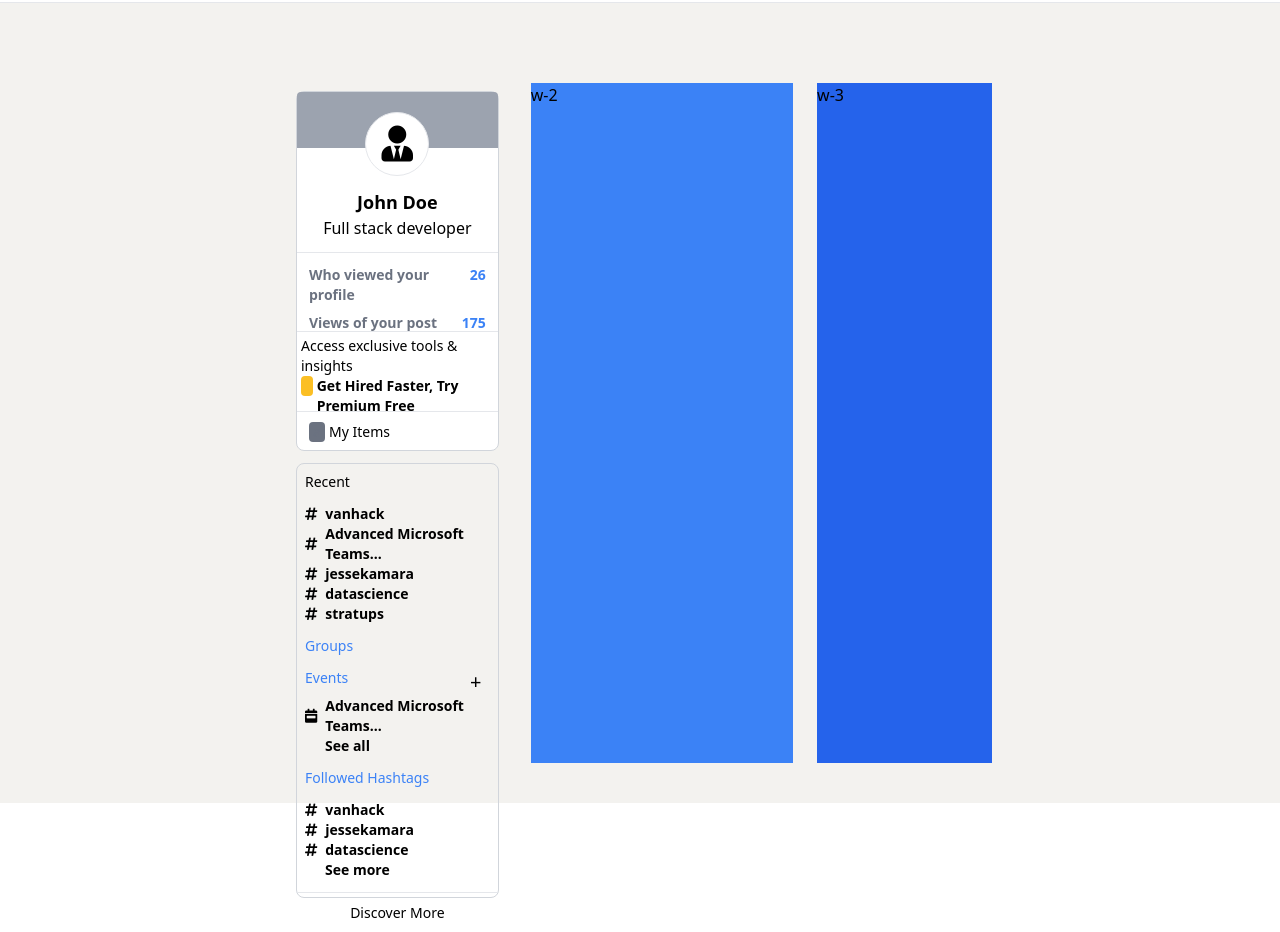
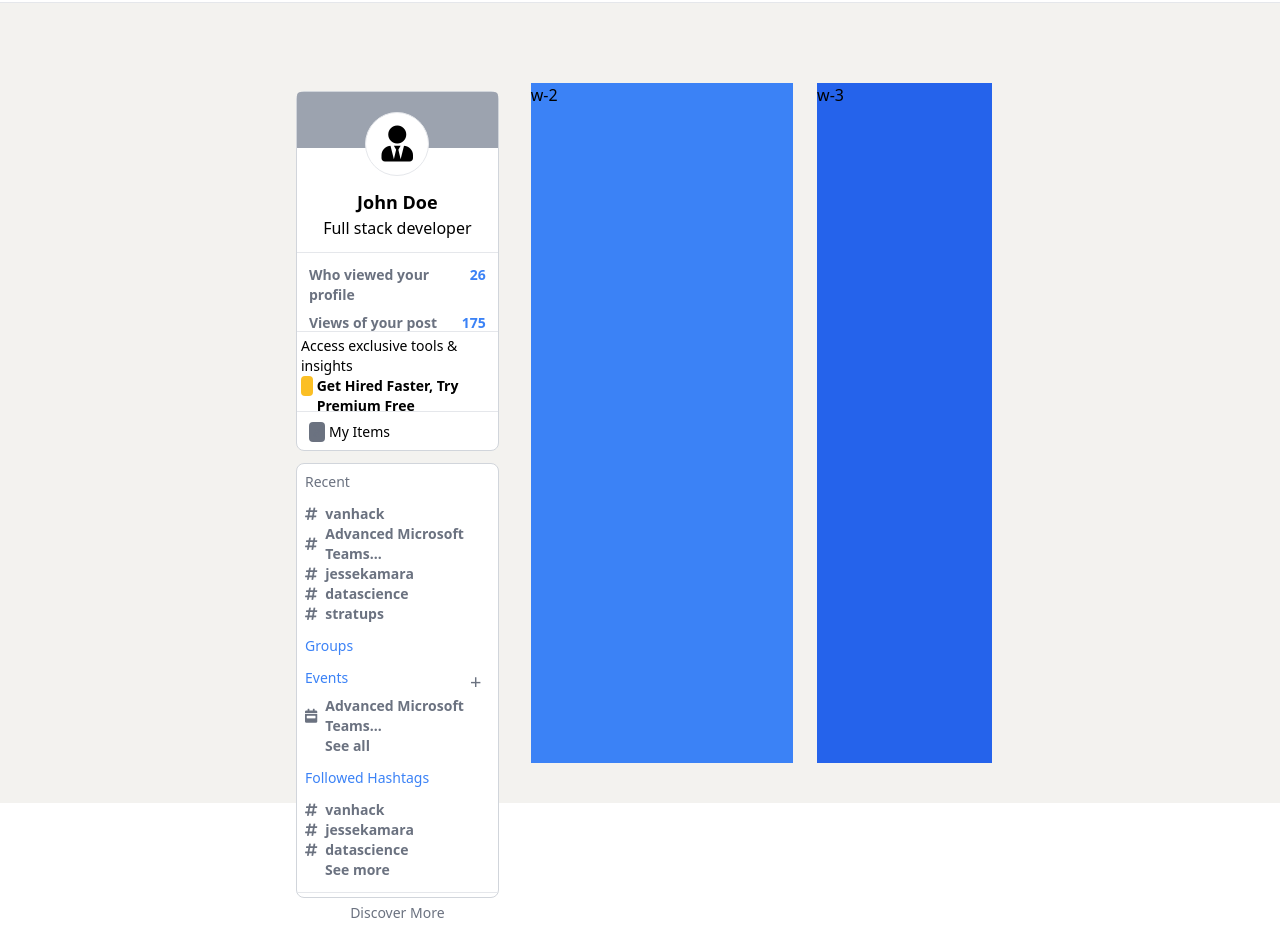
Before and after one commit to mmsesay/linkedIn-clone, a plain HTML site: page index.html in a window 1280 px wide. Shown: the part 94-1026 px from the top of the page. Drawn offline with nearby package versions, Linux system fonts and the light colour scheme.

Commit message:
Change text-color

```diff
--- a/index.html
+++ b/index.html
@@ -116,7 +116,7 @@
               <p class="">My Items</p>
           </div>
         </div>
-        <div class="h-27 rounded-lg py-2 border border-gray-300">
+        <div class="h-27 rounded-lg py-2 border bg-white border-gray-300 text-gray-500">
           <h4 class="font-thin text-sm px-2">Recent</h4>
           <ul class="pt-3 text-sm">
             <li class="flex items-center font-bold hover:bg-gray-200 cursor-pointer px-2">
```
